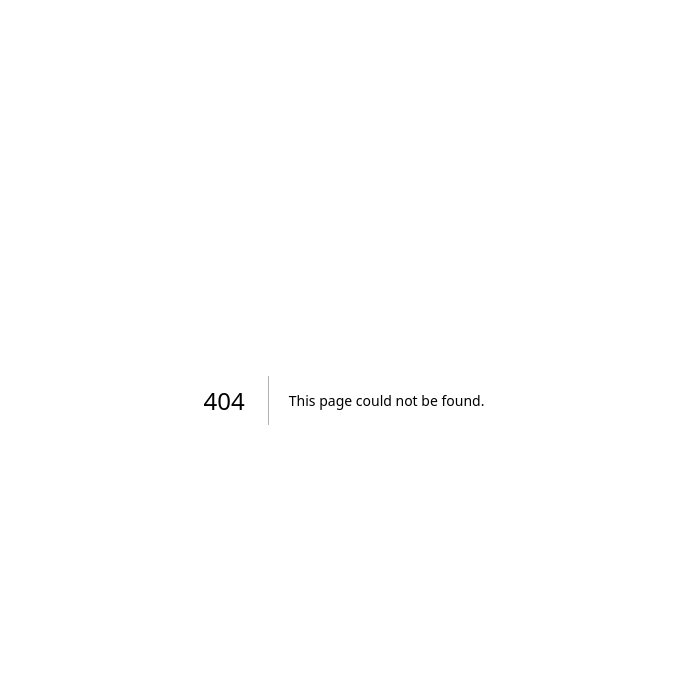
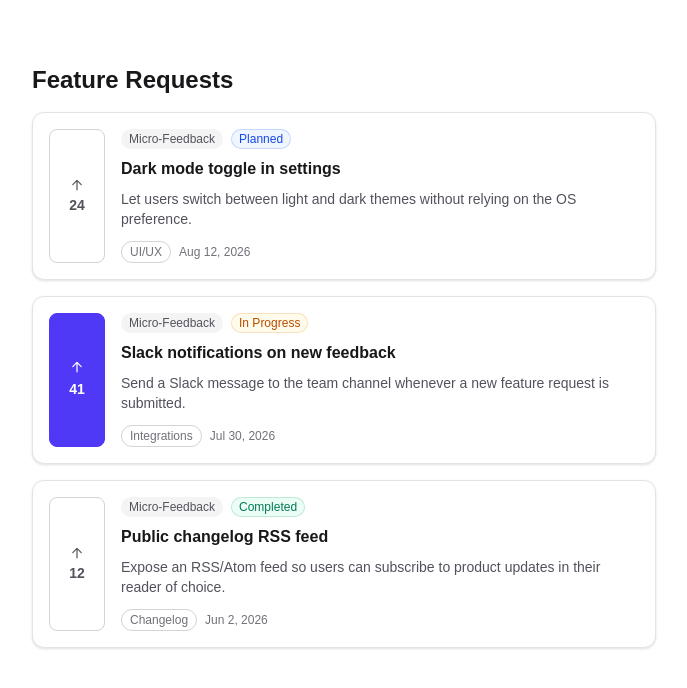
Before and after one commit to BYULabs/wdd430-micro-feedback, a Next.js app: page /requests in a window 1280 px wide. Before the commit this address had no page. Shown: the top 688 px of the page, without its empty margins (296-983 px from the left). Built offline with nearby package versions, Linux system fonts and the light colour scheme.

Commit message:
Build feature request card and upvote button components

```diff
--- /dev/null
+++ b/app/components/FeatureRequestCard.tsx
@@ -0,0 +1,65 @@
+import type { FeatureRequest, FeatureRequestStatus } from '@/app/lib/types';
+import UpvoteButton from '@/app/components/UpvoteButton';
+
+const STATUS_STYLES: Record<FeatureRequestStatus, { label: string; className: string }> = {
+    planned: {
+        label: 'Planned',
+        className: 'bg-blue-50 text-blue-700 ring-1 ring-inset ring-blue-600/20 dark:bg-blue-950 dark:text-blue-300',
+    },
+    'in-progress': {
+        label: 'In Progress',
+        className:
+            'bg-amber-50 text-amber-700 ring-1 ring-inset ring-amber-600/20 dark:bg-amber-950 dark:text-amber-300',
+    },
+    completed: {
+        label: 'Completed',
+        className:
+            'bg-emerald-50 text-emerald-700 ring-1 ring-inset ring-emerald-600/20 dark:bg-emerald-950 dark:text-emerald-300',
+    },
+};
+
+interface FeatureRequestCardProps {
+    request: FeatureRequest;
+    onToggleVote?: (requestId: string, hasVoted: boolean) => void;
+}
+
+export default function FeatureRequestCard({ request, onToggleVote }: FeatureRequestCardProps) {
+    const status = STATUS_STYLES[request.status];
+    const createdAt = new Intl.DateTimeFormat('en-US', {
+        year: 'numeric',
+        month: 'short',
+        day: 'numeric',
+    }).format(new Date(request.createdAt));
+
+    return (
+        <article className="flex gap-4 rounded-xl border border-zinc-200 bg-white p-4 shadow-sm dark:border-zinc-800 dark:bg-zinc-950">
+            <UpvoteButton
+                requestId={request.id}
+                initialVoteCount={request.voteCount}
+                initialHasVoted={request.hasVoted}
+                onToggle={onToggleVote}
+            />
+
+            <div className="flex flex-1 flex-col gap-2">
+                <div className="flex flex-wrap items-center gap-2">
+                    <span className="rounded-full bg-zinc-100 px-2 py-0.5 text-xs font-medium text-zinc-600 dark:bg-zinc-800 dark:text-zinc-300">
+                        {request.projectName}
+                    </span>
+                    <span className={`rounded-full px-2 py-0.5 text-xs font-medium ${status.className}`}>
+                        {status.label}
+                    </span>
+                </div>
+
+                <h3 className="text-base font-semibold text-zinc-900 dark:text-zinc-50">{request.title}</h3>
+                <p className="text-sm text-zinc-600 dark:text-zinc-400">{request.description}</p>
+
+                <div className="mt-1 flex flex-wrap items-center gap-2 text-xs text-zinc-500 dark:text-zinc-500">
+                    <span className="rounded-full border border-zinc-300 px-2 py-0.5 font-medium dark:border-zinc-700">
+                        {request.category}
+                    </span>
+                    <time dateTime={request.createdAt}>{createdAt}</time>
+                </div>
+            </div>
+        </article>
+    );
+}
--- /dev/null
+++ b/app/components/UpvoteButton.tsx
@@ -0,0 +1,55 @@
+'use client';
+
+import { useState } from 'react';
+
+interface UpvoteButtonProps {
+    requestId: string;
+    initialVoteCount: number;
+    initialHasVoted?: boolean;
+    onToggle?: (requestId: string, hasVoted: boolean) => void;
+}
+
+export default function UpvoteButton({
+    requestId,
+    initialVoteCount,
+    initialHasVoted = false,
+    onToggle,
+}: UpvoteButtonProps) {
+    const [voteCount, setVoteCount] = useState(initialVoteCount);
+    const [hasVoted, setHasVoted] = useState(initialHasVoted);
+
+    const handleClick = () => {
+        const nextHasVoted = !hasVoted;
+        setHasVoted(nextHasVoted);
+        setVoteCount((count) => count + (nextHasVoted ? 1 : -1));
+        onToggle?.(requestId, nextHasVoted);
+    };
+
+    return (
+        <button
+            type="button"
+            onClick={handleClick}
+            aria-pressed={hasVoted}
+            aria-label={hasVoted ? 'Remove upvote' : 'Upvote this feature request'}
+            className={`flex w-14 flex-col items-center justify-center gap-0.5 rounded-lg border px-2 py-1.5 transition-colors ${hasVoted
+                    ? 'border-indigo-600 bg-indigo-600 text-white'
+                    : 'border-zinc-300 bg-white text-zinc-600 hover:border-indigo-400 hover:text-indigo-600 dark:border-zinc-700 dark:bg-zinc-900 dark:text-zinc-400'
+                }`}
+        >
+            <svg
+                xmlns="http://www.w3.org/2000/svg"
+                viewBox="0 0 20 20"
+                fill="currentColor"
+                aria-hidden="true"
+                className={`h-4 w-4 transition-transform ${hasVoted ? '-translate-y-0.5' : ''}`}
+            >
+                <path
+                    fillRule="evenodd"
+                    d="M10 3.5a.75.75 0 01.53.22l5.25 5.25a.75.75 0 11-1.06 1.06L10.75 6.06V16a.75.75 0 01-1.5 0V6.06L5.28 10.03a.75.75 0 01-1.06-1.06l5.25-5.25A.75.75 0 0110 3.5z"
+                    clipRule="evenodd"
+                />
+            </svg>
+            <span className="text-sm font-semibold tabular-nums">{voteCount}</span>
+        </button>
+    );
+}
--- /dev/null
+++ b/app/lib/types.ts
@@ -0,0 +1,13 @@
+export type FeatureRequestStatus = 'planned' | 'in-progress' | 'completed';
+
+export interface FeatureRequest {
+    id: string;
+    projectName: string;
+    title: string;
+    description: string;
+    category: string;
+    status: FeatureRequestStatus;
+    createdAt: string;
+    voteCount: number;
+    hasVoted?: boolean;
+}
--- /dev/null
+++ b/app/requests/page.tsx
@@ -0,0 +1,47 @@
+import FeatureRequestCard from '@/app/components/FeatureRequestCard';
+import type { FeatureRequest } from '@/app/lib/types';
+
+const MOCK_REQUESTS: FeatureRequest[] = [
+    {
+        id: '1',
+        projectName: 'Micro-Feedback',
+        title: 'Dark mode toggle in settings',
+        description: 'Let users switch between light and dark themes without relying on the OS preference.',
+        category: 'UI/UX',
+        status: 'planned',
+        createdAt: '2026-08-12',
+        voteCount: 24,
+    },
+    {
+        id: '2',
+        projectName: 'Micro-Feedback',
+        title: 'Slack notifications on new feedback',
+        description: 'Send a Slack message to the team channel whenever a new feature request is submitted.',
+        category: 'Integrations',
+        status: 'in-progress',
+        createdAt: '2026-07-30',
+        voteCount: 41,
+        hasVoted: true,
+    },
+    {
+        id: '3',
+        projectName: 'Micro-Feedback',
+        title: 'Public changelog RSS feed',
+        description: 'Expose an RSS/Atom feed so users can subscribe to product updates in their reader of choice.',
+        category: 'Changelog',
+        status: 'completed',
+        createdAt: '2026-06-02',
+        voteCount: 12,
+    },
+];
+
+export default function RequestsPage() {
+    return (
+        <div className="mx-auto flex w-full max-w-2xl flex-col gap-4 px-6 py-16">
+            <h1 className="text-2xl font-semibold text-zinc-900 dark:text-zinc-50">Feature Requests</h1>
+            {MOCK_REQUESTS.map((request) => (
+                <FeatureRequestCard key={request.id} request={request} />
+            ))}
+        </div>
+    );
+}
```
